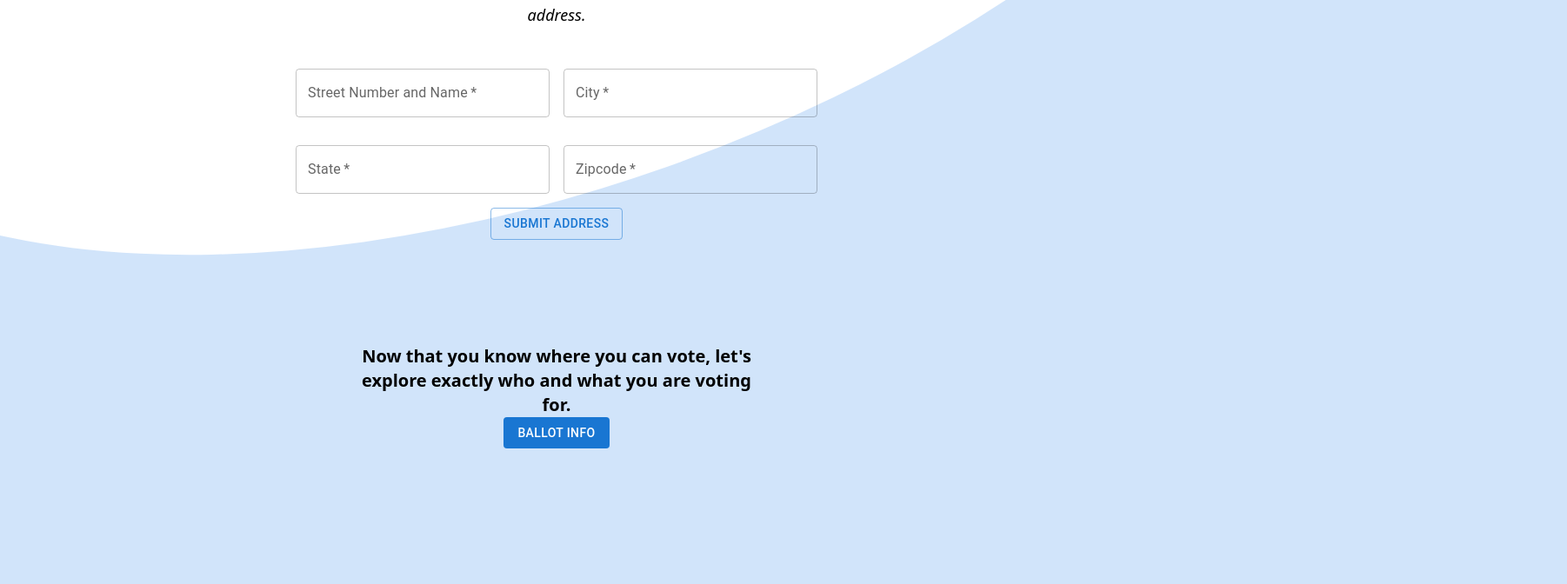
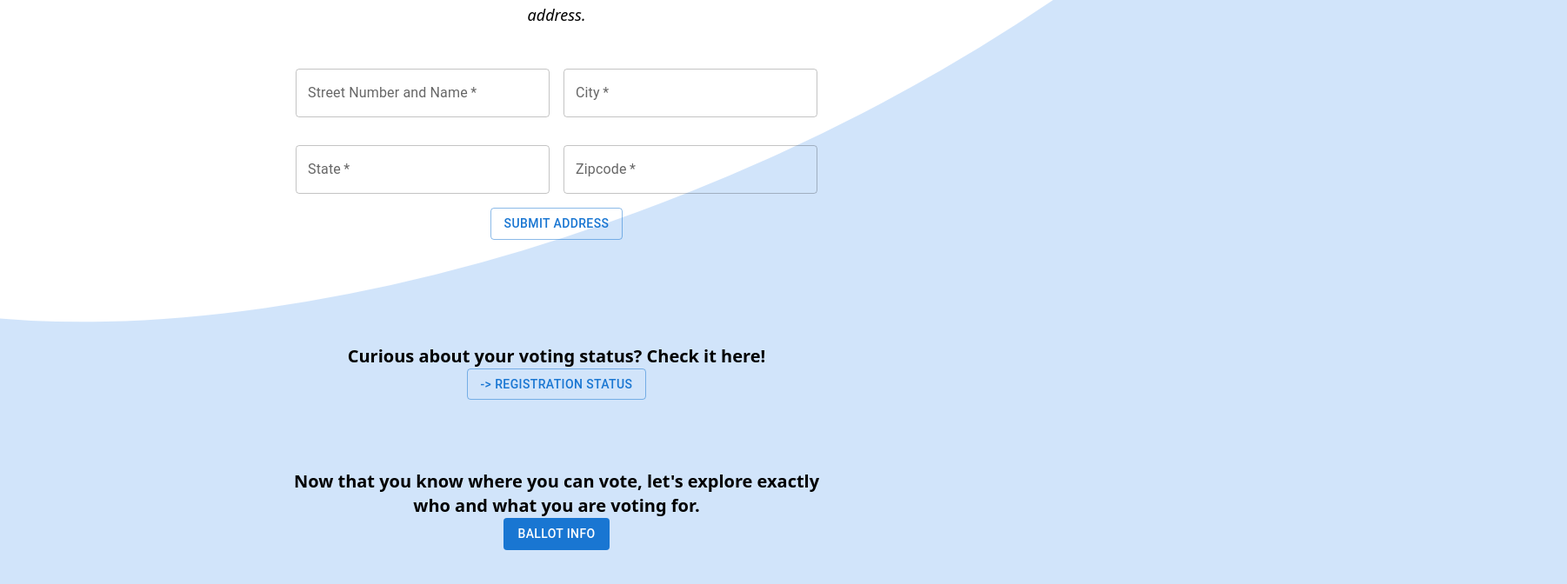
Before and after one commit to BU-Spark/pitne-voter-app, a Next.js app in the folder client/: page /voterInfo in a window 1280 px wide. Shown: the part 832-1504 px from the top of the page at 87% size, 1802 px wide, since content can reach past the window. Before the commit the page ends 1388 px from the top, so only its background shows below. Built offline with nearby package versions, Linux system fonts and the light colour scheme.

Commit message:
Added button to voter info and fixed for upcoming

```diff
--- a/client/src/app/globals.css
+++ b/client/src/app/globals.css
@@ -44,10 +44,10 @@ body {
   position: absolute;
   top: 50%;
   left: 40%;
-  transform: translate(-40%, -60%) rotate(70deg);
+  transform: translate(-40%, -60%) rotate(68deg);
   width: 800%;
   max-width: 1000px;
-  height: 152%;
+  height: 154%;
   background: white;
   border-radius: 60%;
   z-index: -1;
--- a/client/src/pages/upcomingElections/index.tsx
+++ b/client/src/pages/upcomingElections/index.tsx
@@ -21,7 +21,7 @@ export default function UpcomingElections() {
 
             <div className='flex flex-col justify-center items-center p-4' >
                 <ButtonFill name='Your Voter Info' link='/voterInfo' className='p-4 m-4 rounded-full bg-blue-700 text-white' />
-                <ButtonFillEx name='How do I register' link='https://www.boston.gov/departments/elections/how-register-vote' variant='outlined' className='p-4 m-4 rounded-full bg-white text-blue-700 border-blue-800  hover:bg-gray-200' />
+                <ButtonFillEx name='-> How do I register' link='https://www.boston.gov/departments/elections/how-register-vote' variant='outlined' className='p-4 m-4 rounded-full bg-white text-blue-700 border-blue-800  hover:bg-gray-200' />
                 <DeadlineToRegister />
             </div>
 
@@ -33,8 +33,8 @@ export default function UpcomingElections() {
 
             <div className='flex flex-col justify-center items-center p-4 my-10'>
                 <p className=' font-semibold p-4'>You may be wondering.....</p>
-                <ButtonFill name='What&#39;s on the Ballot' link='/ballotInfo' variant='outlined' className='p-4 m-4 rounded-full bg-white text-blue-700 border-blue-800  hover:bg-gray-200' />
-                <ButtonFill name='What are my voting options' link='/votingOptions' variant='outlined' className='p-4 m-4 rounded-full bg-white text-blue-700 border-blue-800  hover:bg-gray-200' />
+                <ButtonFill name='What&#39;s on the Ballot' link='/ballotInfo' className='p-4 m-4 rounded-full bg-blue-700 text-white' />
+                <ButtonFill name='What are my voting options' link='/votingOptions' className='p-4 m-4 rounded-full bg-blue-700 text-white' />
             </div>
         </div>
     )
--- a/client/src/pages/voterInfo/index.tsx
+++ b/client/src/pages/voterInfo/index.tsx
@@ -8,14 +8,14 @@ import '@/app/globals.css'
 import ButtonFill from '@/components/button/ButtonFill';
 import NavBar from '@/components/nav/NavBar';
 import AddressForm from './addressForm';
+import ButtonFillEx from '@/components/button/ButtonFillEx';
 
 export default function VoterInfo() {
     return (
         <div>
             <NavBar />
-
             {/* Header */}
-            <div className="bg-oval-wrapper flex flex-col justify-center items-center text-center">
+            <div className="bg-oval-wrapper flex flex-col justify-center">
             <div className='flex flex-col justify-center items-center p-4 text-center my-4'>
                 <h1 className='text-blue-700 font-bold text-6xl bg-gradient-to-r from-blue-600 to-purple-600 bg-clip-text text-transparent'>Your Voter Info</h1>
                 <h1 className='font-semibold text-2xl p-5 mt-2' >Here is everything you need to know about your <br />voter status and personal voting logistics!</h1>
@@ -50,6 +50,10 @@ export default function VoterInfo() {
                 <AddressForm />
            </div>
 
+            <div className='flex flex-col justify-center items-center p-4 text-center my-6'>
+                <h1 className='font-semibold text-xl md:w-1/2 lg:w-1/2'>Curious about your voting status? Check it here!</h1>
+                <ButtonFillEx name='-> Registration Status' link='https://www.sec.state.ma.us/voterregistrationsearch/' variant='outlined' className='p-4 m-4 rounded-full bg-white text-blue-700 border-blue-800  hover:bg-gray-200' />
+            </div>
 
             {/* Footer */}
             <div className='flex flex-col justify-center items-center p-4 text-center my-6'>
```
